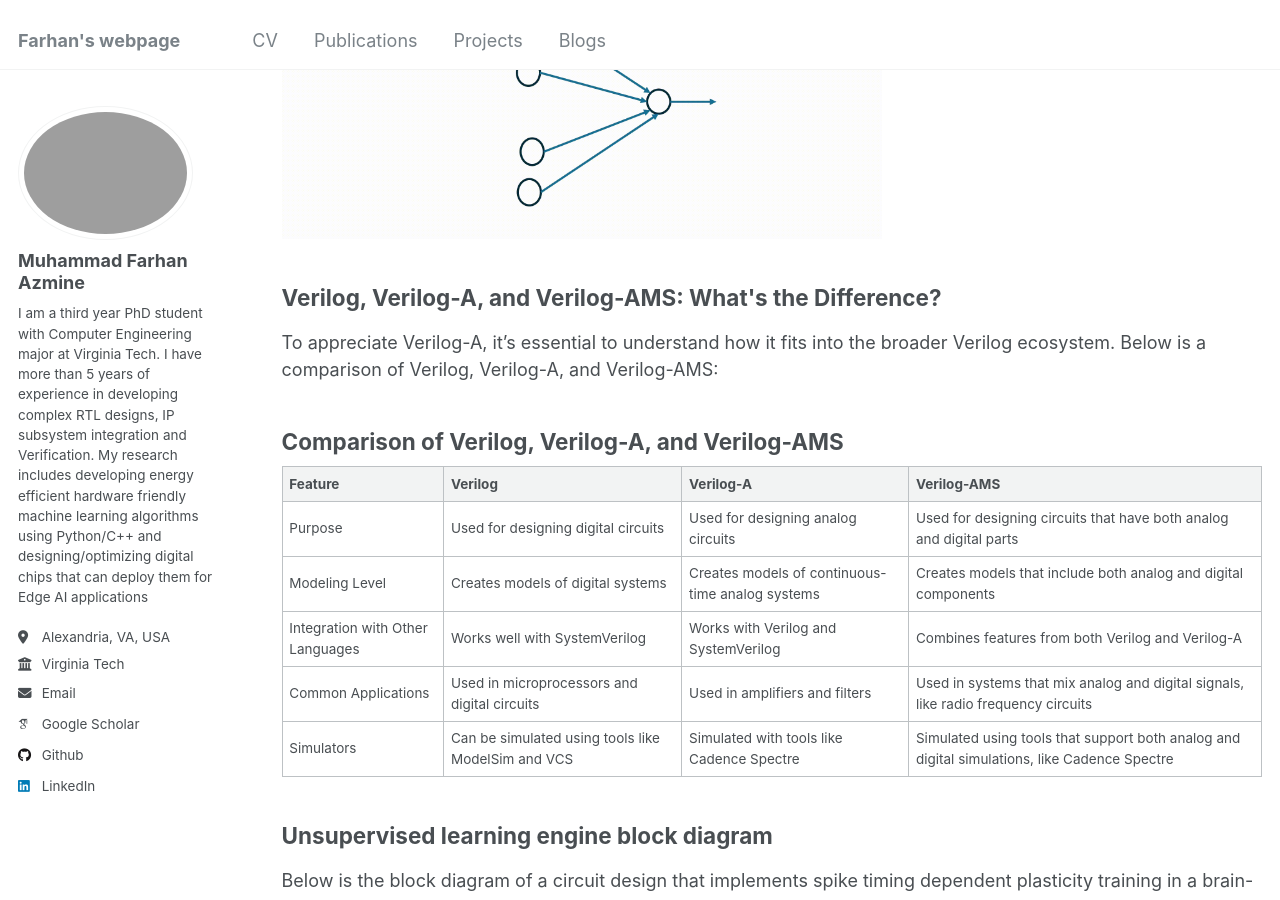
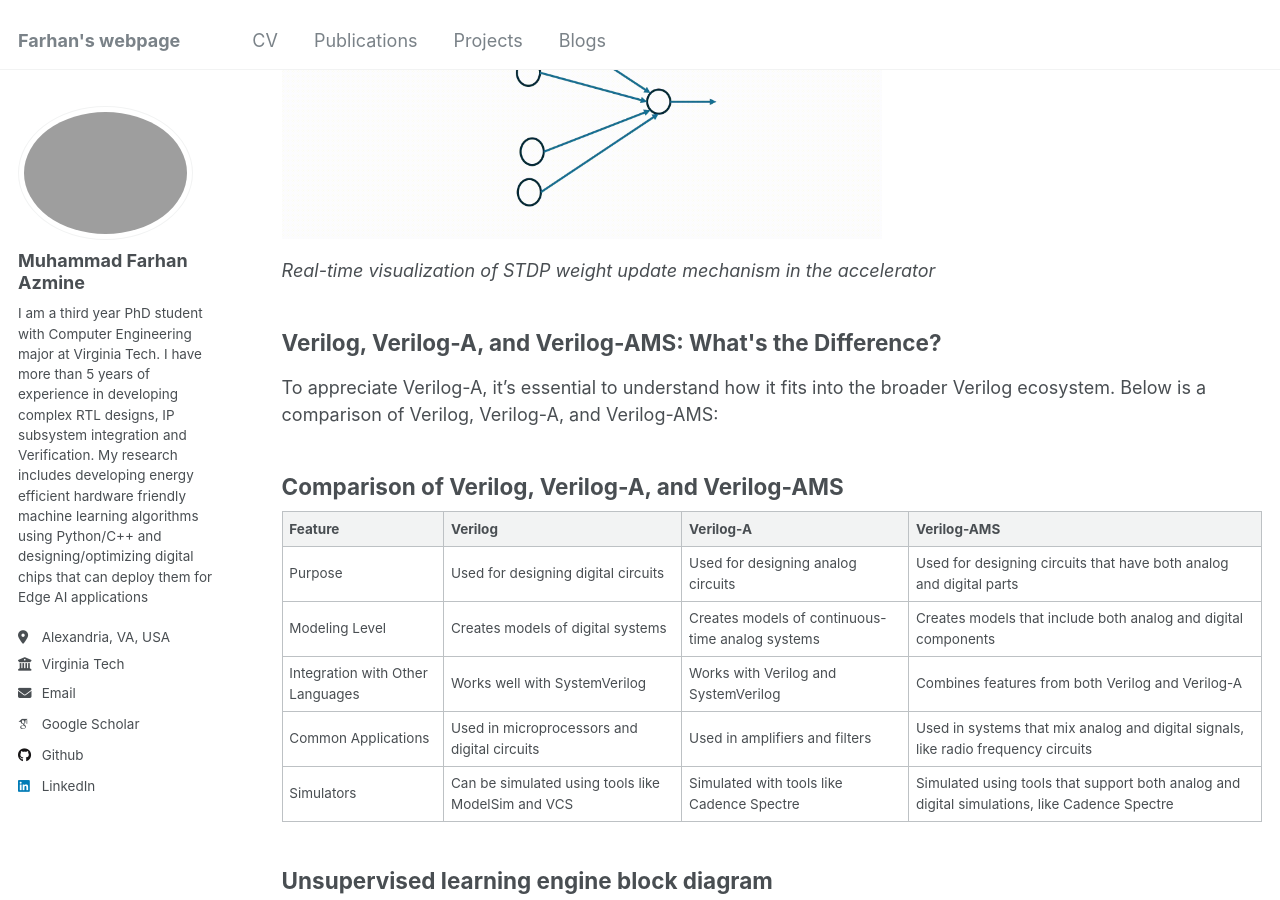
Before and after one commit to muhammadfarhan720/web-profile, a Jekyll site: the page built from blogs/veriloga/veriloga_day01_veriloga.html, in a window 1280 px wide and 900 px high, scrolled down 1043 px. Built offline with Jekyll 4.4.1, drawn with Linux system fonts in a browser that asks for light colours; some web fonts are replaced.

Commit message:
Update veriloga_day01_veriloga.html

```diff
--- a/blogs/veriloga/veriloga_day01_veriloga.html
+++ b/blogs/veriloga/veriloga_day01_veriloga.html
@@ -26,6 +26,8 @@ title: "Example : PPA optimization on FPGA  "
   <img src="https://raw.githubusercontent.com/muhammadfarhan720/web-profile/master/files/veriloga/veriloga_day01/STDP_GIF_speed_final.gif"
        alt="STDP Learning Animation"
        style="width: 100%; max-width: 600px; display: block; margin-top: 10px;">
+  <p><em>Real-time visualization of STDP weight update mechanism in the accelerator</em></p>
+
 
     <h2>Verilog, Verilog-A, and Verilog-AMS: What's the Difference?</h2>
     <p>To appreciate Verilog-A, it’s essential to understand how it fits into the broader Verilog ecosystem. Below is a comparison of Verilog, Verilog-A, and Verilog-AMS:</p>
```
